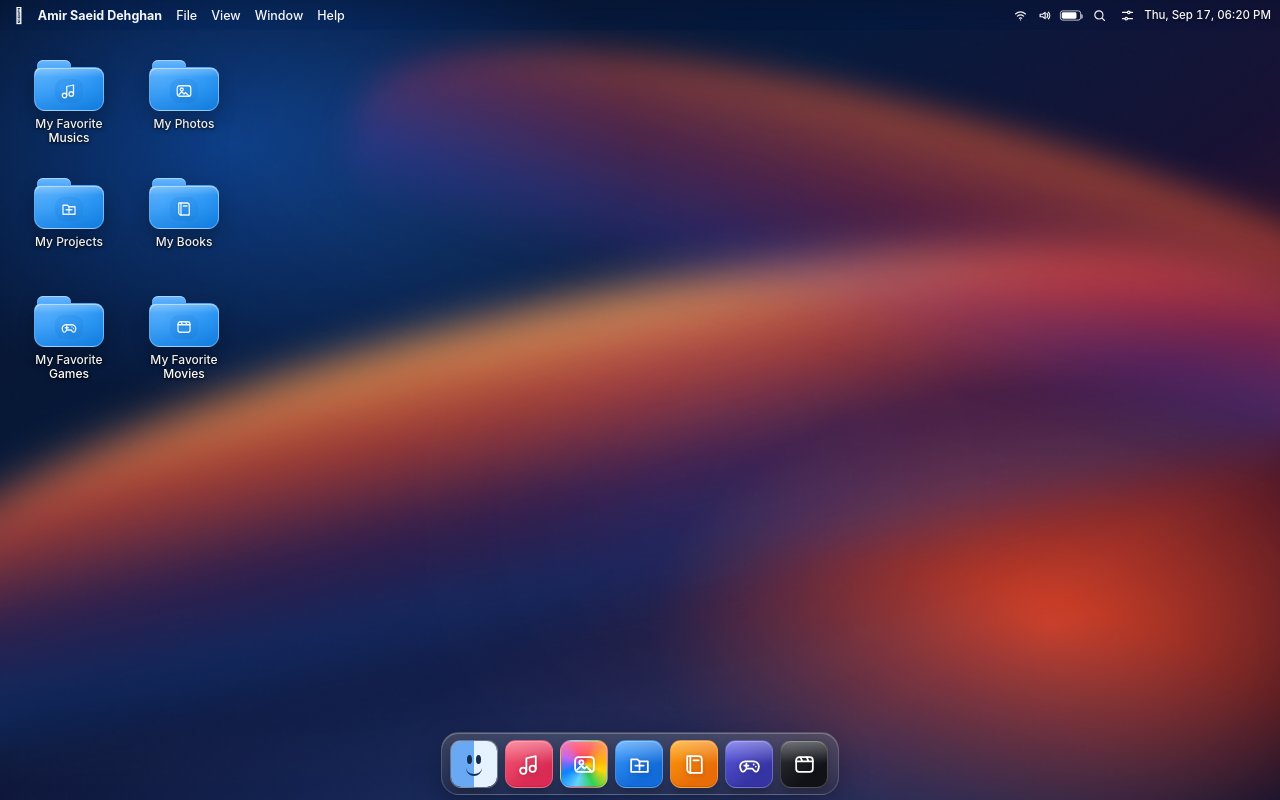
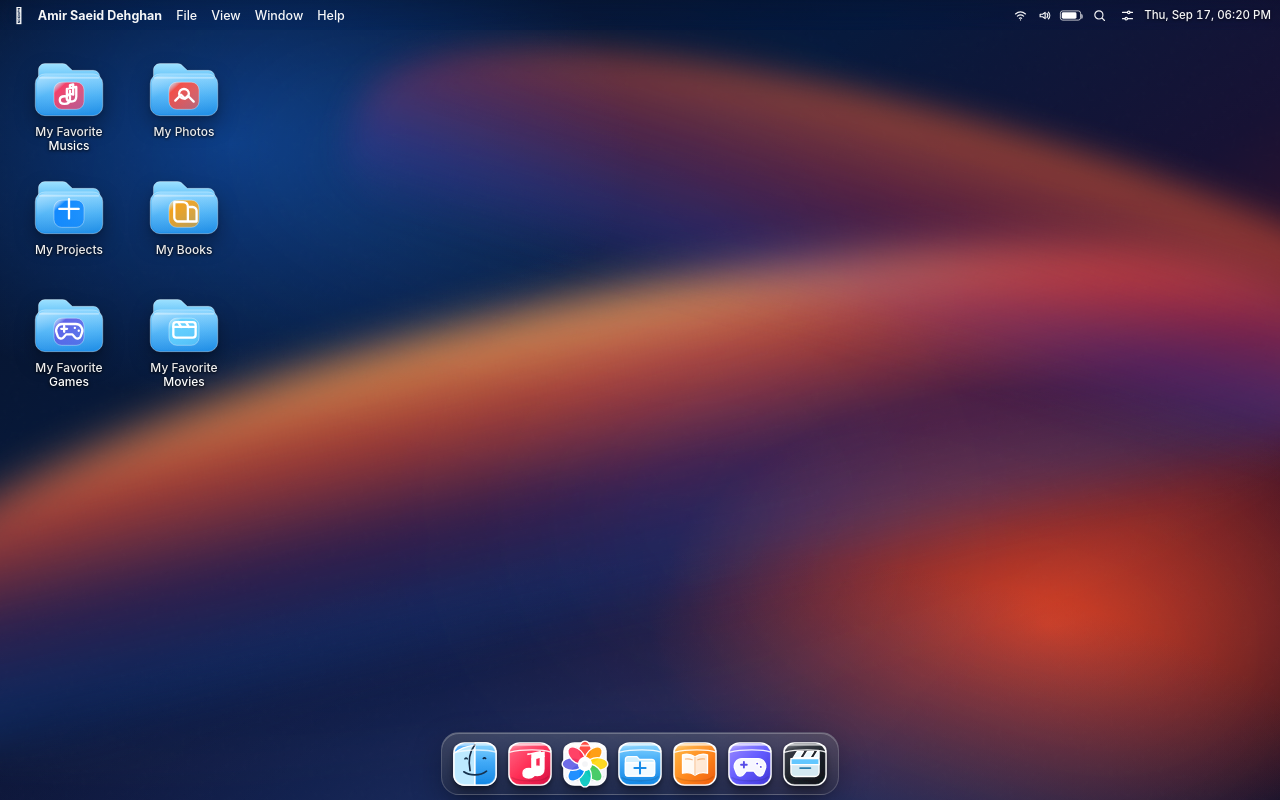
Before and after one commit to saaeiddev/Amir-Saeid-Dehghan-Website-2-, a plain HTML site: page index.html in a window 1280 px wide. Drawn offline with Linux system fonts and the light colour scheme.

Commit message:
Load macOS 27 detailed icon system

```diff
--- a/index.html
+++ b/index.html
@@ -9,6 +9,7 @@
   <link rel="stylesheet" href="./styles.css" />
   <link rel="stylesheet" href="./macos27.css" />
   <link rel="stylesheet" href="./covers.css" />
+  <link rel="stylesheet" href="./macos27-icons.css" />
 </head>
 <body>
   <a class="skip-link" href="#desktop-icons">Skip to desktop folders</a>
@@ -70,5 +71,6 @@
   <script src="./app.js"></script>
   <script src="./macos27.js"></script>
   <script src="./covers.js"></script>
+  <script src="./macos27-icons.js"></script>
 </body>
 </html>
```
